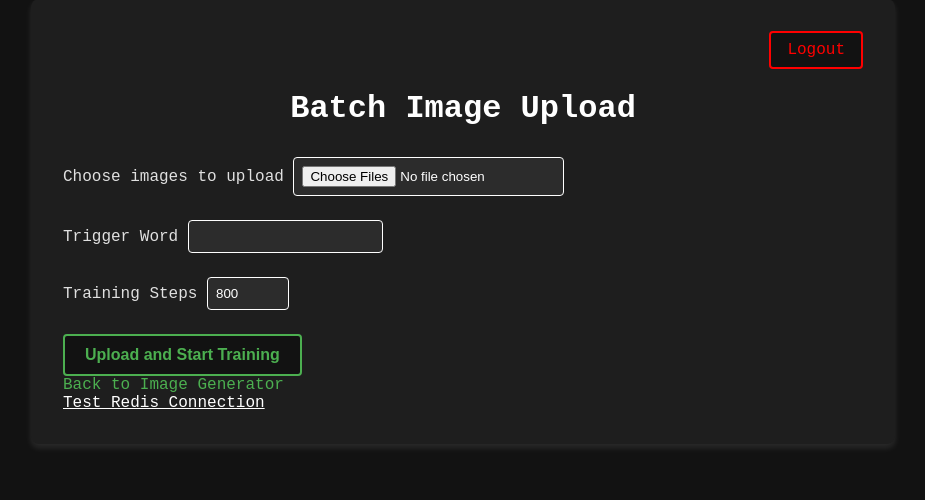
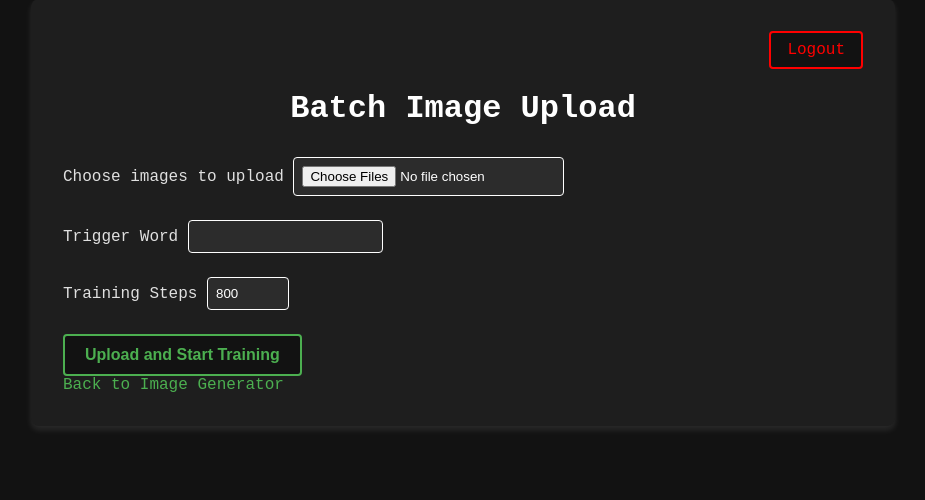
Before and after one commit to jhomra21/cursorTesting, a Flask app: page /upload in a window 1280 px wide. Shown: the part 33-533 px from the top of the page, without its empty margins (177-1102 px from the left). Run offline with Flask 3, Linux system fonts and the light colour scheme; the visitor is signed in with stand-in values (Sample User, id 1).

Commit message:
remove old link

```diff
--- a/templates/upload.html
+++ b/templates/upload.html
@@ -53,9 +53,6 @@
             <a href="/generate" class="back-link">Back to Image Generator</a>
         </div>
 
-        <div>
-            <a href="/test-redis" target="_blank">Test Redis Connection</a>
-        </div>
     </div>
 
     <script>
```
